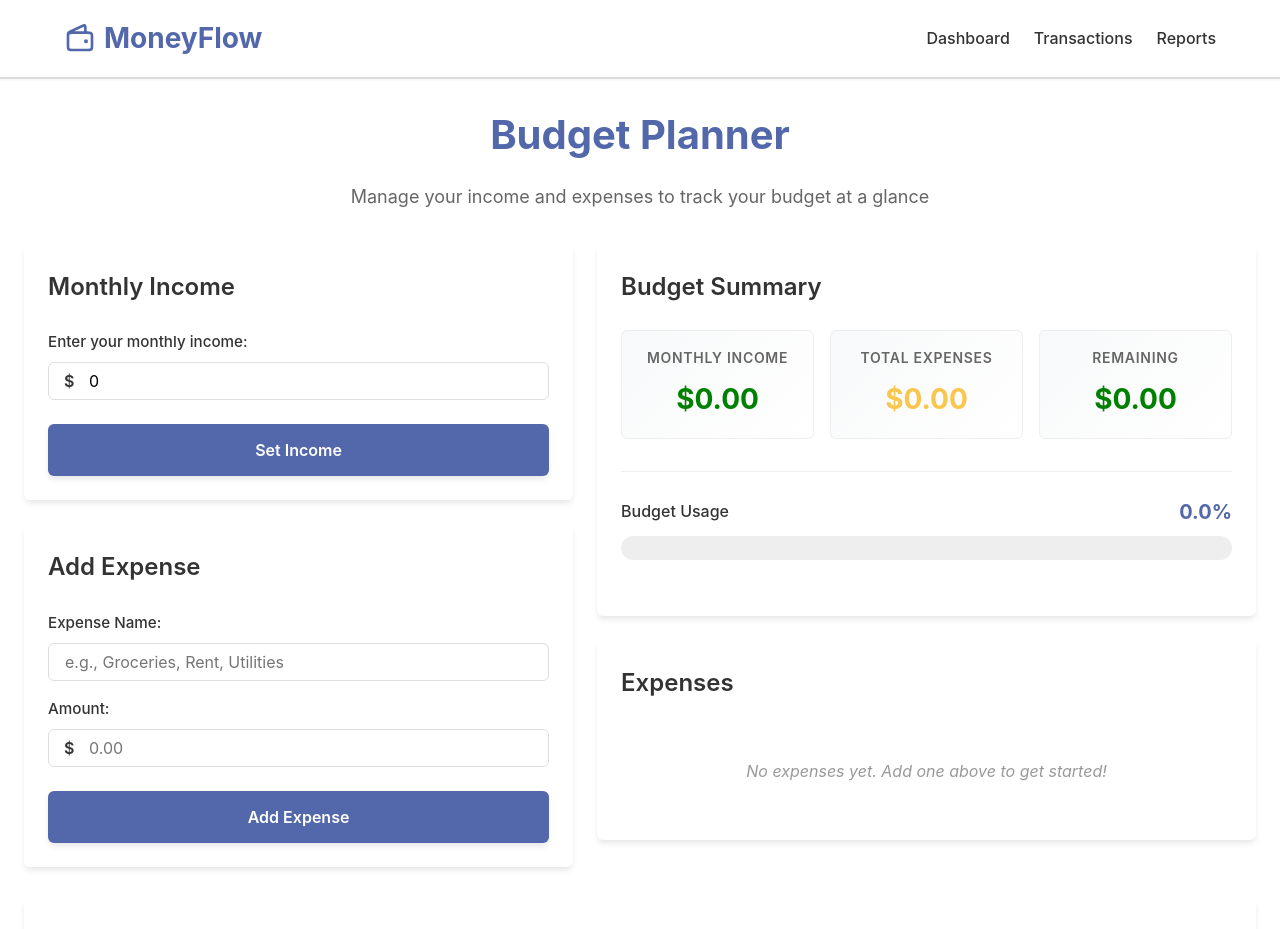
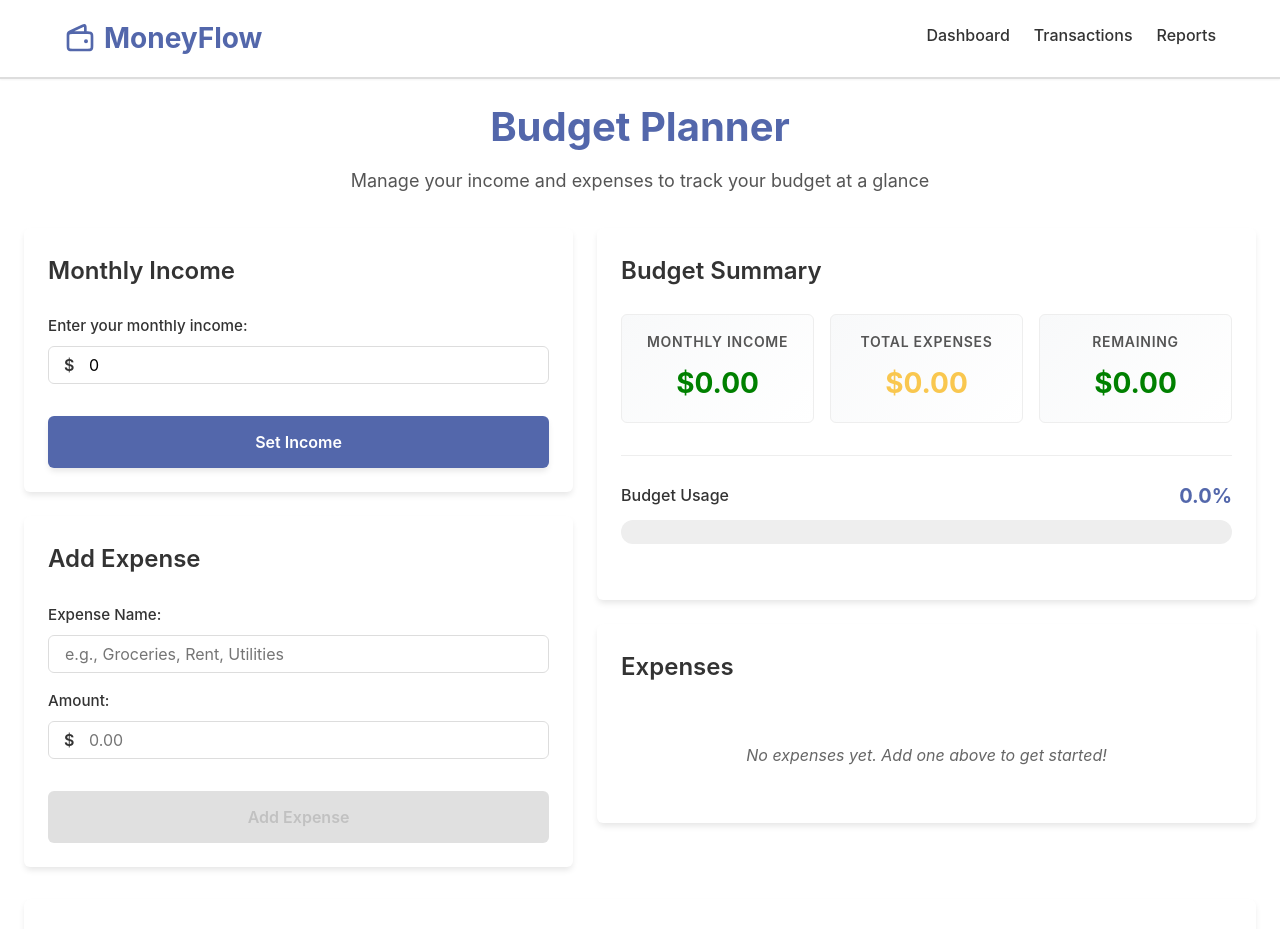
Before and after one commit to Nafis2605/SWE632-MoneyFlow, a React (Vite) app: page / in a window 1280 px wide. Shown: the top 929 px of the page. Built offline with nearby package versions, Linux system fonts and the light colour scheme.

Commit message:
UI fixes

```diff
--- a/src/components/ExpenseForm.jsx
+++ b/src/components/ExpenseForm.jsx
@@ -19,6 +19,13 @@ function ExpenseForm({ onAddExpense }) {
     }
   }
 
+  // Validation check: button is disabled if inputs are empty or invalid
+  const isDisabled =
+    !name.trim() ||
+    !amount.trim() ||
+    isNaN(parseFloat(amount)) ||
+    parseFloat(amount) < 0
+
   return (
     <section className="expense-form-section">
       <h2>Add Expense</h2>
@@ -33,6 +40,7 @@ function ExpenseForm({ onAddExpense }) {
             placeholder="e.g., Groceries, Rent, Utilities"
             className="form-input"
             maxLength="100"
+            aria-label="Expense name or description"
           />
         </div>
 
@@ -49,13 +57,19 @@ function ExpenseForm({ onAddExpense }) {
               step="0.01"
               min="0"
               className="form-input"
+              aria-label="Expense amount"
             />
           </div>
         </div>
 
-        {error && <p className="error-message">{error}</p>}
+        {error && <p className="error-message" role="alert">{error}</p>}
 
-        <button type="submit" className="btn btn-primary">
+        <button
+          type="submit"
+          className="btn btn-primary"
+          disabled={isDisabled}
+          aria-disabled={isDisabled}
+        >
           Add Expense
         </button>
       </form>
--- a/src/components/IncomeInput.jsx
+++ b/src/components/IncomeInput.jsx
@@ -18,6 +18,9 @@ function IncomeInput({ income, onIncomeChange }) {
     }
   }
 
+  // Validation check: button is disabled if input is empty or invalid
+  const isDisabled = !inputValue.trim() || isNaN(parseFloat(inputValue)) || parseFloat(inputValue) < 0
+
   return (
     <section className="income-input-section">
       <h2>Monthly Income</h2>
@@ -35,11 +38,17 @@ function IncomeInput({ income, onIncomeChange }) {
               step="0.01"
               min="0"
               className="income-input"
+              aria-label="Monthly income amount"
             />
           </div>
-          {error && <p className="error-message">{error}</p>}
+          {error && <p className="error-message" role="alert">{error}</p>}
         </div>
-        <button type="submit" className="btn btn-primary">
+        <button
+          type="submit"
+          className="btn btn-primary"
+          disabled={isDisabled}
+          aria-disabled={isDisabled}
+        >
           Set Income
         </button>
       </form>
--- a/src/styles/App.css
+++ b/src/styles/App.css
@@ -44,6 +44,7 @@
 .page-header {
   max-width: 1400px;
   margin: 0 auto var(--spacing-xl);
+  padding: 0 var(--spacing-lg);
   text-align: center;
 }
 
@@ -51,15 +52,17 @@
   font-size: 2.5rem;
   font-weight: 700;
   color: var(--color-primary);
-  margin-bottom: var(--spacing-md);
+  margin: 0 0 var(--spacing-md) 0;
+  line-height: 1.2;
 }
 
 .page-description {
   font-size: 1.125rem;
-  color: #666;
+  color: #555;
   margin: 0;
   max-width: 600px;
   margin: 0 auto;
+  line-height: 1.6;
 }
 
 /* Layout Container */
@@ -171,9 +174,9 @@
   border-radius: var(--border-radius);
   font-size: 1rem;
   cursor: pointer;
-  transition: all 0.3s ease;
   font-weight: 600;
   font-family: var(--font-family);
+  transition: background-color 0.2s ease, color 0.2s ease, opacity 0.2s ease;
 }
 
 .btn-primary {
@@ -184,20 +187,42 @@
   box-shadow: var(--shadow-md);
 }
 
-.btn-primary:hover {
-  background-color: #d63031;
-  transform: translateY(-2px);
-  box-shadow: 0 6px 12px -2px rgba(249, 65, 68, 0.2);
+.btn-primary:hover:not(:disabled) {
+  background-color: #4a5a9a;
+  box-shadow: 0 4px 12px -2px rgba(83, 103, 171, 0.25);
 }
 
-.btn-primary:active {
-  transform: translateY(0);
+.btn-primary:active:not(:disabled) {
+  box-shadow: inset 0 2px 4px rgba(0, 0, 0, 0.15);
+}
+
+.btn-primary:disabled {
+  background-color: #ccc;
+  color: #999;
+  cursor: not-allowed;
+  opacity: 0.6;
+  box-shadow: none;
+}
+
+.btn-primary:disabled:hover {
+  background-color: #ccc;
 }
 
 .btn-delete {
   background: none;
   border: none;
   color: var(--color-primary);
+  font-size: 1.25rem;
+  cursor: pointer;
+  padding: var(--spacing-sm);
+  transition: color 0.2s ease, background-color 0.2s ease;
+  display: flex;
+  align-items: center;
+  justify-content: center;
+  width: 36px;
+  height: 36px;
+  border-radius: var(--border-radius);
+}
   font-size: 1.25rem;
   cursor: pointer;
   padding: var(--spacing-sm);
--- a/src/styles/BudgetSummary.css
+++ b/src/styles/BudgetSummary.css
@@ -29,7 +29,7 @@
   font-size: 0.875rem;
   text-transform: uppercase;
   letter-spacing: 0.05em;
-  color: #666;
+  color: #555;
   margin: 0 0 var(--spacing-sm) 0;
   font-weight: 600;
 }
--- a/src/styles/ExpenseForm.css
+++ b/src/styles/ExpenseForm.css
@@ -33,13 +33,13 @@
   border: 1px solid var(--color-border);
   border-radius: var(--border-radius);
   font-size: 1rem;
-  transition: all 0.2s ease;
+  transition: border-color 0.2s ease, box-shadow 0.2s ease;
 }
 
 .expense-form .form-input:focus {
   outline: none;
   border-color: var(--color-primary);
-  box-shadow: 0 0 0 3px rgba(249, 65, 68, 0.1);
+  box-shadow: 0 0 0 3px rgba(83, 103, 171, 0.1);
 }
 
 .expense-form .input-wrapper .form-input {
@@ -49,11 +49,15 @@
 .expense-form .error-message {
   color: var(--color-primary);
   font-size: 0.875rem;
-  margin: 0;
+  margin: var(--spacing-sm) 0 0 0;
+  padding: var(--spacing-sm);
+  background-color: #fef2f2;
+  border-radius: var(--border-radius);
+  border-left: 3px solid var(--color-primary);
 }
 
 .expense-form .btn-primary {
-  margin-top: var(--spacing-sm);
+  margin-top: var(--spacing-md);
 }
 
 @media (max-width: 768px) {
--- a/src/styles/ExpenseVisualization.css
+++ b/src/styles/ExpenseVisualization.css
@@ -16,12 +16,13 @@
 .empty-state {
   text-align: center;
   padding: var(--spacing-xl);
-  color: #999;
+  color: #666;
 }
 
 .empty-state p {
   margin: 0;
   font-size: 1rem;
+  line-height: 1.5;
 }
 
 /* Charts Container */
--- a/src/styles/Header.css
+++ b/src/styles/Header.css
@@ -43,8 +43,9 @@
   text-decoration: none;
   color: var(--color-dark);
   font-weight: 500;
-  transition: color 0.3s ease;
+  transition: color 0.2s ease;
   position: relative;
+  padding-bottom: 5px;
 }
 
 .nav a:hover {
@@ -54,12 +55,12 @@
 .nav a::after {
   content: '';
   position: absolute;
-  bottom: -5px;
+  bottom: 0;
   left: 0;
   width: 0;
   height: 2px;
   background-color: var(--color-primary);
-  transition: width 0.3s ease;
+  transition: width 0.2s ease;
 }
 
 .nav a:hover::after {
--- a/src/styles/IncomeInput.css
+++ b/src/styles/IncomeInput.css
@@ -33,17 +33,27 @@
   border: 1px solid var(--color-border);
   border-radius: var(--border-radius);
   font-size: 1.125rem;
-  transition: all 0.2s ease;
+  transition: border-color 0.2s ease, box-shadow 0.2s ease;
 }
 
 .income-input:focus {
   outline: none;
   border-color: var(--color-primary);
-  box-shadow: 0 0 0 3px rgba(249, 65, 68, 0.1);
+  box-shadow: 0 0 0 3px rgba(83, 103, 171, 0.1);
+}
+
+.income-form .error-message {
+  color: var(--color-primary);
+  font-size: 0.875rem;
+  margin: var(--spacing-sm) 0 0 0;
+  padding: var(--spacing-sm);
+  background-color: #fef2f2;
+  border-radius: var(--border-radius);
+  border-left: 3px solid var(--color-primary);
 }
 
 .income-form .btn-primary {
-  margin-top: var(--spacing-sm);
+  margin-top: var(--spacing-md);
 }
 
 @media (max-width: 768px) {
```
